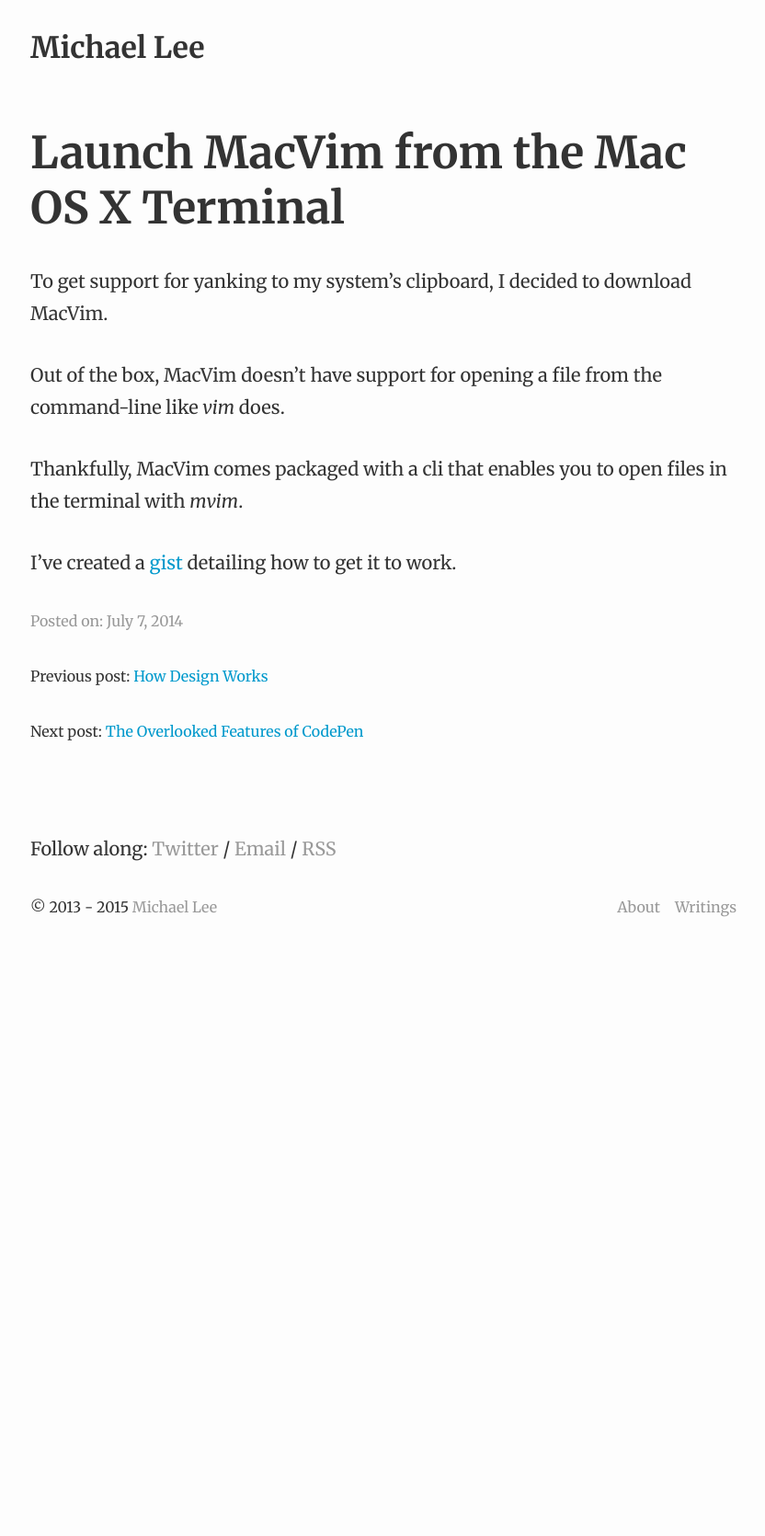
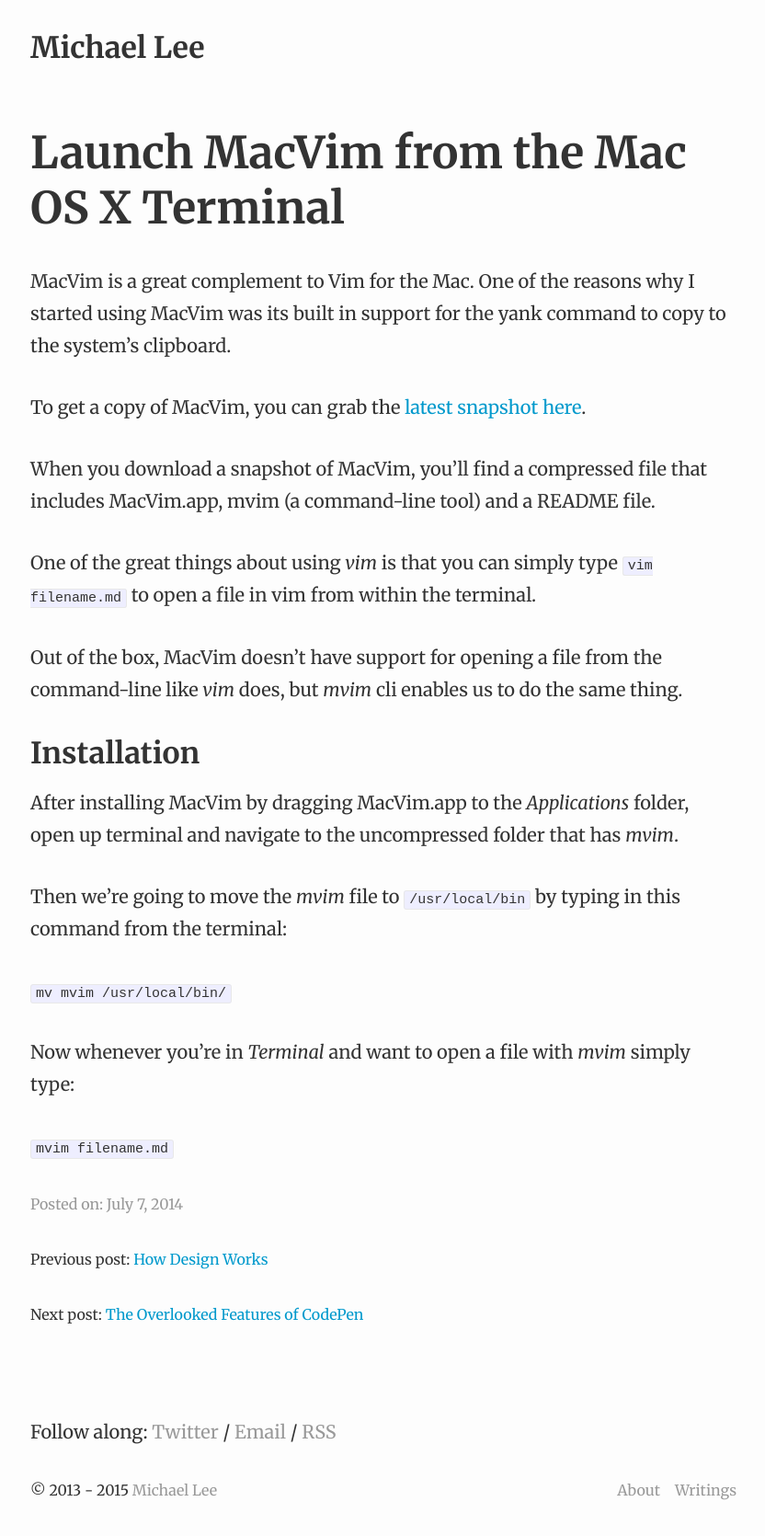
Before and after one commit to michaellee/old-michaelsoolee.com, a Jekyll site: the page built from _posts/2014-07-07-launch-macvim-from-terminal.md, in a window 1280 px wide. Shown: the whole page at 92% size, without its empty margins (223-1055 px from the left). Built offline with Jekyll 4.4.1, drawn with Linux system fonts in a browser that asks for light colours; nearby versions of some CDN libraries; before the commit the page ends 1036 px from its top, so only the background shows below that.

Commit message:
Update: macvim

```diff
--- a/_posts/2014-07-07-launch-macvim-from-terminal.md
+++ b/_posts/2014-07-07-launch-macvim-from-terminal.md
@@ -1,14 +1,27 @@
 ---
 layout: post
 title: "Launch MacVim from the Mac OS X Terminal"
-link: https://gist.github.com/michaellee/d155b9b9f26dedd0d9cc
 categories: programming
 ---
 
-To get support for yanking to my system's clipboard, I decided to download MacVim.
+MacVim is a great complement to Vim for the Mac. One of the reasons why I started using MacVim was its built in support for the yank command to copy to the system's clipboard.
 
-Out of the box, MacVim doesn't have support for opening a file from the command-line like _vim_ does.
+To get a copy of MacVim, you can grab the <a href="https://github.com/b4winckler/macvim/releases" target="_blank">latest snapshot here</a>.
 
-Thankfully, MacVim comes packaged with a cli that enables you to open files in the terminal with _mvim_.
+When you download a snapshot of MacVim, you'll find a compressed file that includes MacVim.app, mvim (a command-line tool) and a README file.
 
-I've created a [gist](https://gist.github.com/michaellee/d155b9b9f26dedd0d9cc) detailing how to get it to work.
+One of the great things about using _vim_ is that you can simply type `vim filename.md` to open a file in vim from within the terminal.
+
+Out of the box, MacVim doesn't have support for opening a file from the command-line like _vim_ does, but _mvim_ cli enables us to do the same thing.
+
+## Installation
+
+After installing MacVim by dragging MacVim.app to the _Applications_ folder, open up terminal and navigate to the uncompressed folder that has _mvim_.
+
+Then we're going to move the _mvim_ file to `/usr/local/bin` by typing in this command from the terminal:
+
+`mv mvim /usr/local/bin/`
+
+Now whenever you're in _Terminal_ and want to open a file with _mvim_ simply type:
+
+`mvim filename.md`
```
